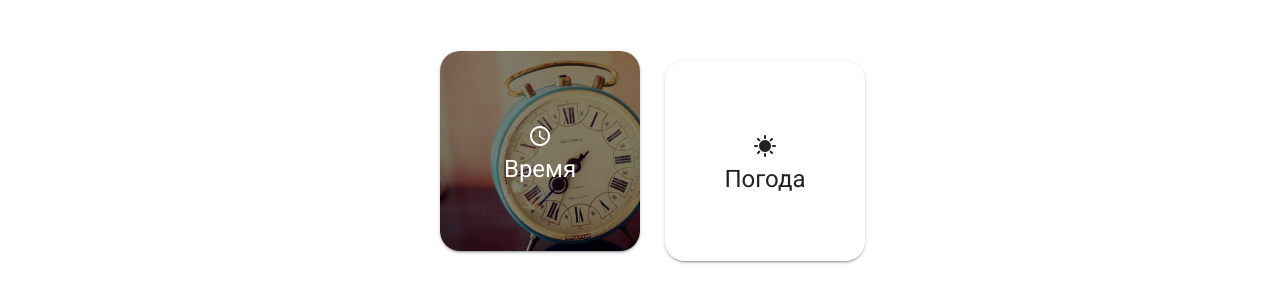
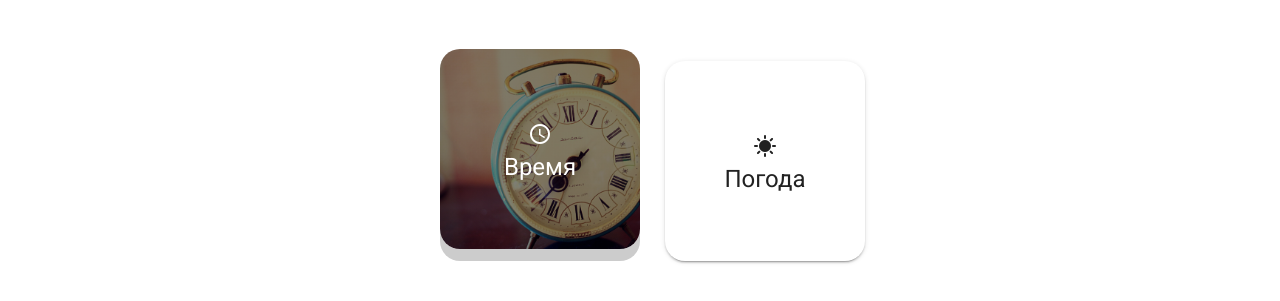
Before and after one commit to dkrasiev/weather, an Angular app: page / in a window 1280 px wide. In both pictures the pointer is over the link 540 px from the left and 530 px from the top of the page. Shown: the part 369-670 px from the top of the page. Built offline with nearby package versions, Linux system fonts and the light colour scheme.

Commit message:
add box shadow

```diff
--- a/src/app/hello/hello.component.css
+++ b/src/app/hello/hello.component.css
@@ -33,7 +33,9 @@
 }
 
 .hello__card:hover {
-  transform: translateY(-10px);
+  transform: translateY(-12px);
+  /* box-shadow: 10px; */
+  box-shadow: 0px 12px rgba(0, 0, 0, 0.2);
 }
 
 .hello__card_time:hover {
```
